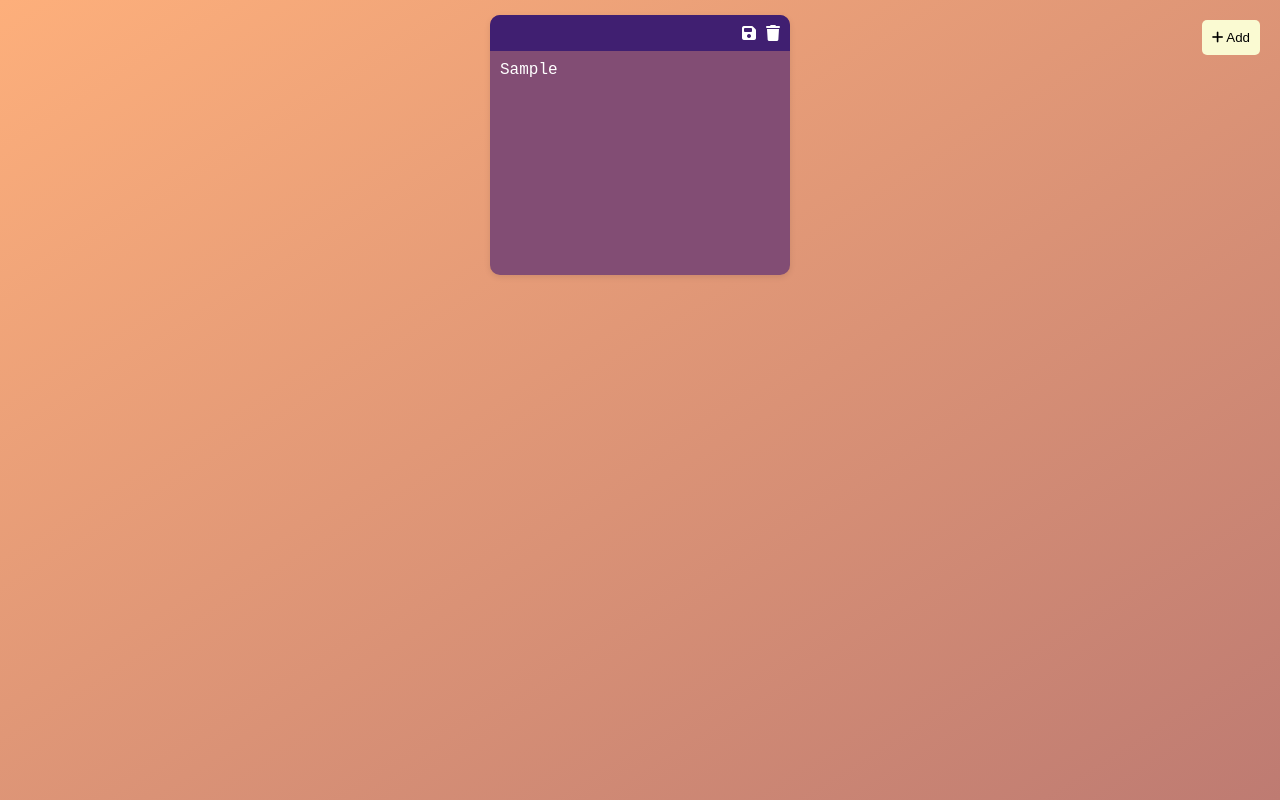
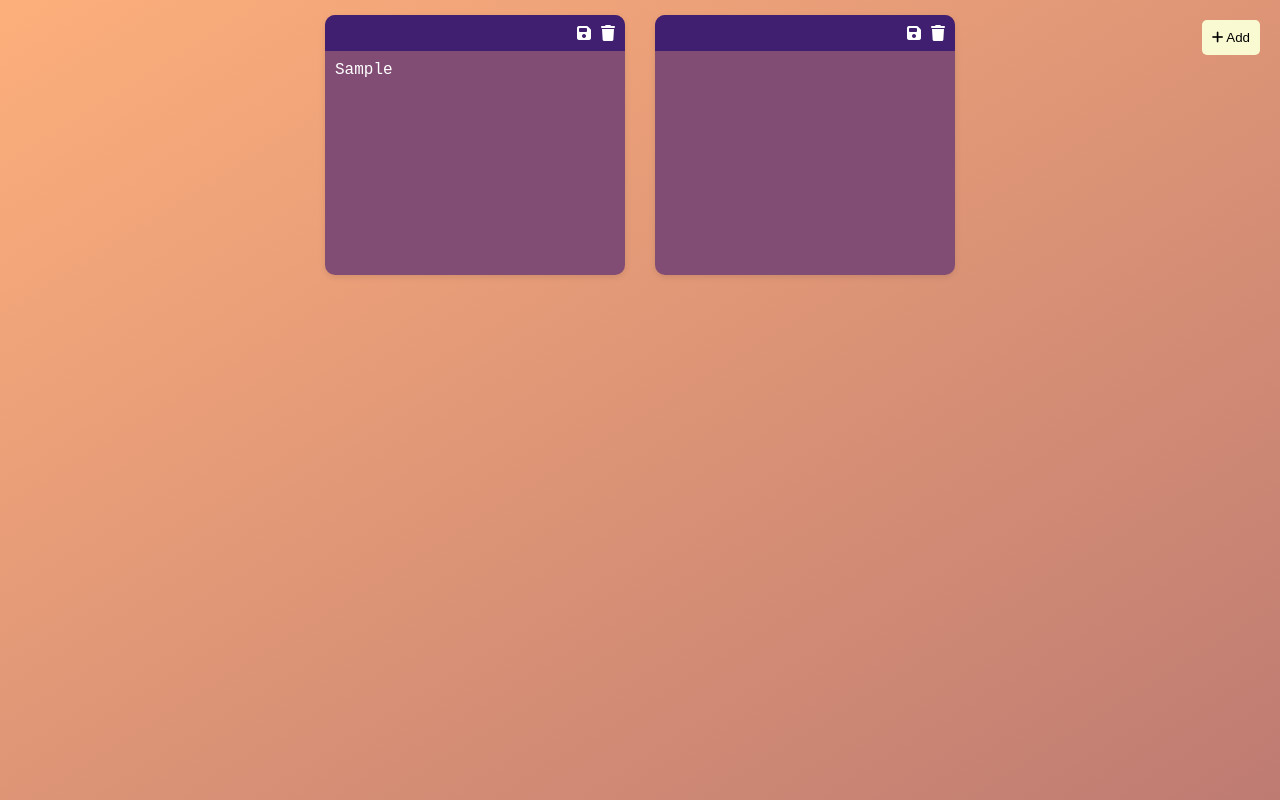
Before and after one commit to Praveenraaj4/Javascript-projects, a plain HTML site: page Notes Taking app/Note.html in a window 1280 px wide. Both pictures are taken after typing "Sample" into the empty fields and a click on the button "Add". Drawn offline with Linux system fonts and the light colour scheme.

Commit message:
Finishes the note taking application with the JS part

```diff
--- a/Notes Taking app/Note.css
+++ b/Notes Taking app/Note.css
@@ -14,6 +14,7 @@ body{
     display: flex;
     justify-content: center;
     align-items: flex-start;
+    flex-wrap: wrap;
 }
 
 #addBtn{
--- a/Notes Taking app/Note.html
+++ b/Notes Taking app/Note.html
@@ -13,13 +13,13 @@
         Add
     </button>
     <div id="main">
-        <div class="note">
+        <!-- <div class="note">
             <div class="tool">
                 <i class="fas fa-save"></i>
                 <i class="fas fa-trash"></i>
             </div>
             <textarea></textarea>
-        </div>
+        </div> -->
 
     </div>
 
--- a/Notes Taking app/note.js
+++ b/Notes Taking app/note.js
@@ -0,0 +1,76 @@
+const addBtn = document.querySelector("#addBtn");
+const main = document.querySelector("#main");
+
+
+addBtn.addEventListener("click",addNote);
+
+function addNote(){
+
+    const note = document.createElement("div");
+    note.classList.add("note");
+    //innerHTML
+    note.innerHTML = `
+    <div class="tool">
+        <i class="save fas fa-save"></i>
+        <i class="trash fas fa-trash"></i>
+    </div>
+    <textarea></textarea>
+    `;
+
+
+    const save = note.querySelector(".save");
+    const trash = note.querySelector(".trash");
+    const textarea = note.querySelector("textarea");
+
+    save.addEventListener("click", saveNotes);
+    textarea.addEventListener("input",saveNotes);
+    trash.addEventListener("click",()=>{
+
+        note.remove();
+        saveNotes();
+
+    })
+
+
+    main.appendChild(note);
+
+
+}
+
+
+function saveNotes(){
+
+    const notes = document.querySelectorAll(".note textarea");
+    const data = Array.from(notes).map(note => note.value); //map syntax is to take counter and then going to counter what note dot value
+    console.log(notes,data);
+
+    if(data.length === 0){
+        localStorage.removeItem("notes");
+
+    }else{
+        localStorage.setItem("notes",JSON.stringify(data));
+    }
+}
+
+function loadNotes(){ //loadnotes when refreshed
+
+    const lsNotes = JSON.parse(localStorage.getItem("notes"));
+
+    if(lsNotes !==null){
+
+        lsNotes.forEach(noteText => {
+
+            addNote(); //create the entire note sturcture
+
+            const notes = document.querySelectorAll(".note textarea");
+            const lastNote = notes[notes.length -1];
+            lastNote.value = noteText;
+        });
+
+    }else{
+
+        addNote();
+    }
+}
+
+loadNotes();
```
